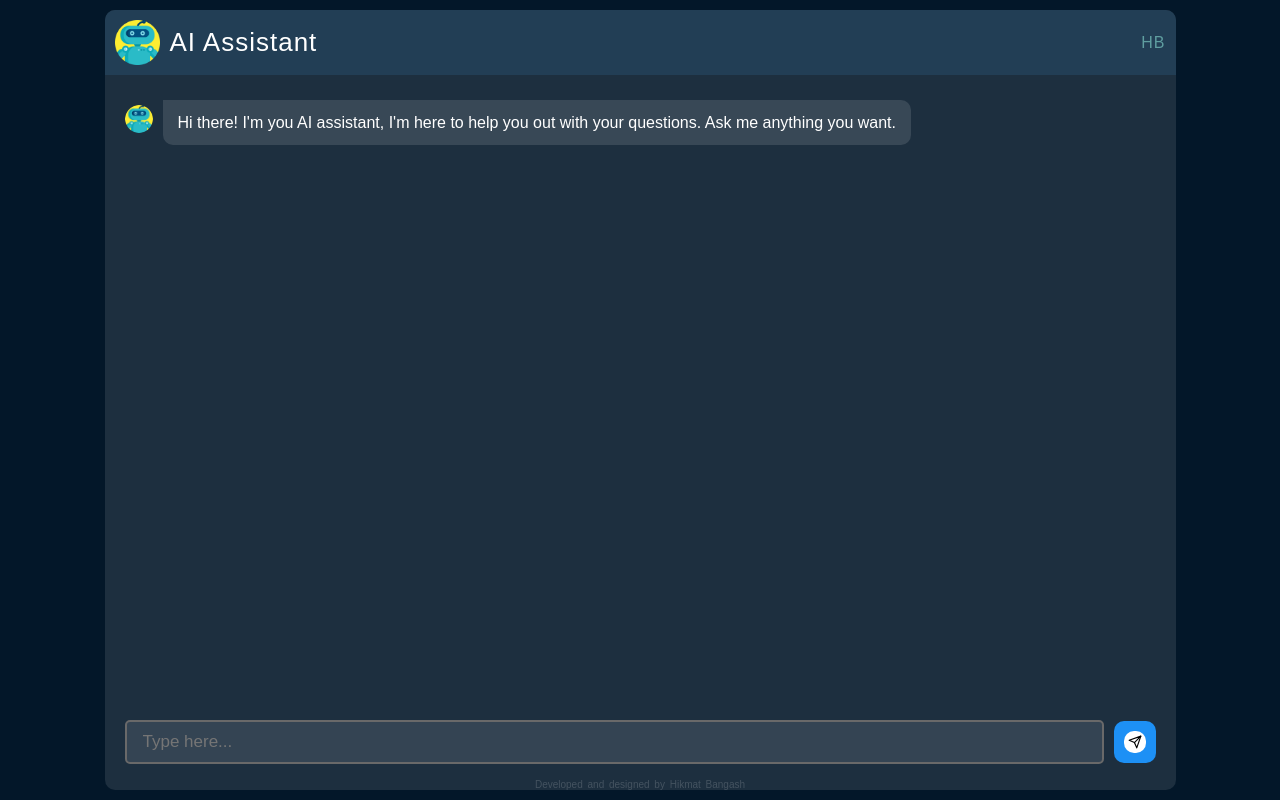
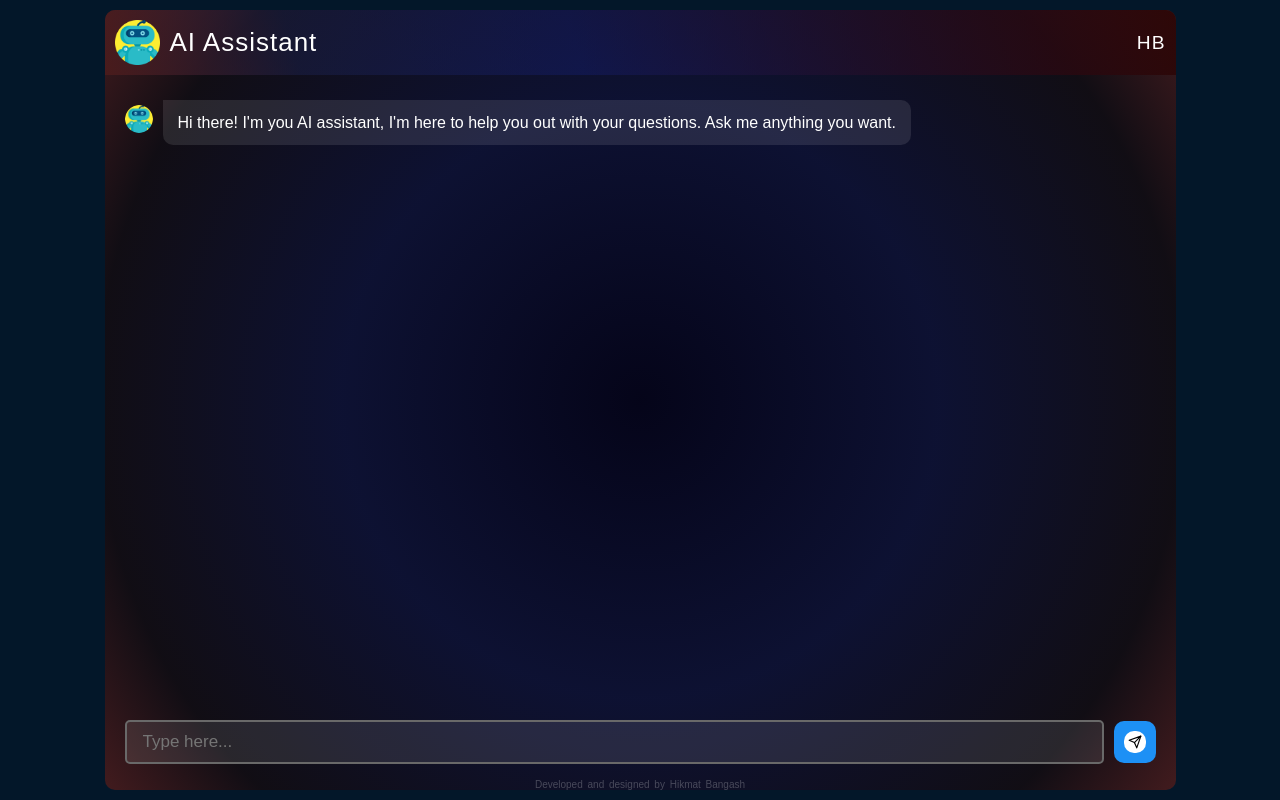
Before and after one commit to Hikmat-Bangash/AI-Assistant-Frontend, a React (Create React App) app: page / in a window 1280 px wide. Built offline with nearby package versions, Linux system fonts and the light colour scheme.

Commit message:
updated UI

```diff
--- a/src/App.module.css
+++ b/src/App.module.css
@@ -18,8 +18,11 @@ body {
   display: flex;
   flex-direction: column;
   gap: 5px;
-  background-color: rgba(255, 255, 255, 0.1);
+  /* background-color: rgba(255, 255, 255, 0.1); */
+background: rgb(5, 3, 24);
+  background: radial-gradient(circle, rgba(5, 3, 24, 0.9248949579831933) 0%, rgba(14, 17, 51, 0.936) 45%, rgba(19, 12, 17, 0.8688725490196079) 82%, rgba(77, 28, 28, 0.8548669467787114) 100%);
   border-radius: 10px;
+  border: 2px solid linear-gradient(253deg, rgba(5, 3, 24, 0.9248949579831933) 0%, rgba(49, 14, 119, 0.666) 56%, rgba(35, 10, 28, 0.501) 82%, rgba(37, 28, 77, 0.687) 100%);
   overflow: hidden;
 }
 
@@ -29,7 +32,11 @@ body {
   gap: 20px;
   align-items: center;
   padding: 10px;
-  background-color: #223e55;
+  /* background-color: #223e55; */
+
+background: rgb(5, 3, 24);
+  background: linear-gradient(253deg, rgba(44, 6, 6, 0.925) 0%, rgba(23, 34, 130, 0.33) 56%, rgba(29, 36, 83, 0.437) 82%, rgba(77, 28, 28, 0.84) 100%);
+
 }
 
 .header .left {
@@ -58,9 +65,10 @@ body {
 }
 .header .right {
   color: white;
+  font-size: larger;
+  font-weight: 300;
   letter-spacing: 1px;
   font-family: 'Segoe UI', Tahoma, Geneva, Verdana, sans-serif;
-  color: cadetblue;
 
 }
 .body {
@@ -110,7 +118,7 @@ body {
 }
 
 .message p {
-  background-color: rgba(255, 255, 255, 0.12);
+  background-color: rgba(255, 255, 255, 0.1);
   color: white;
   padding: 10px 15px;
   border-radius: 10px;
@@ -127,7 +135,7 @@ body {
 .mRight p {
   border-radius: 10px;
   border-top-right-radius: 0;
-  background-color: #1d90f5;
+  background-color: #1d90f51c;
 }
 
 .body .typing {
@@ -231,7 +239,7 @@ body {
 .developer{
   text-align: center;
   word-spacing: 2px;
-  color: rgba(255, 255, 255, 0.171);;
+  color: rgba(255, 255, 255, 0.238);;
   font-family: sans-serif;
  font-size: x-small;
 
```
